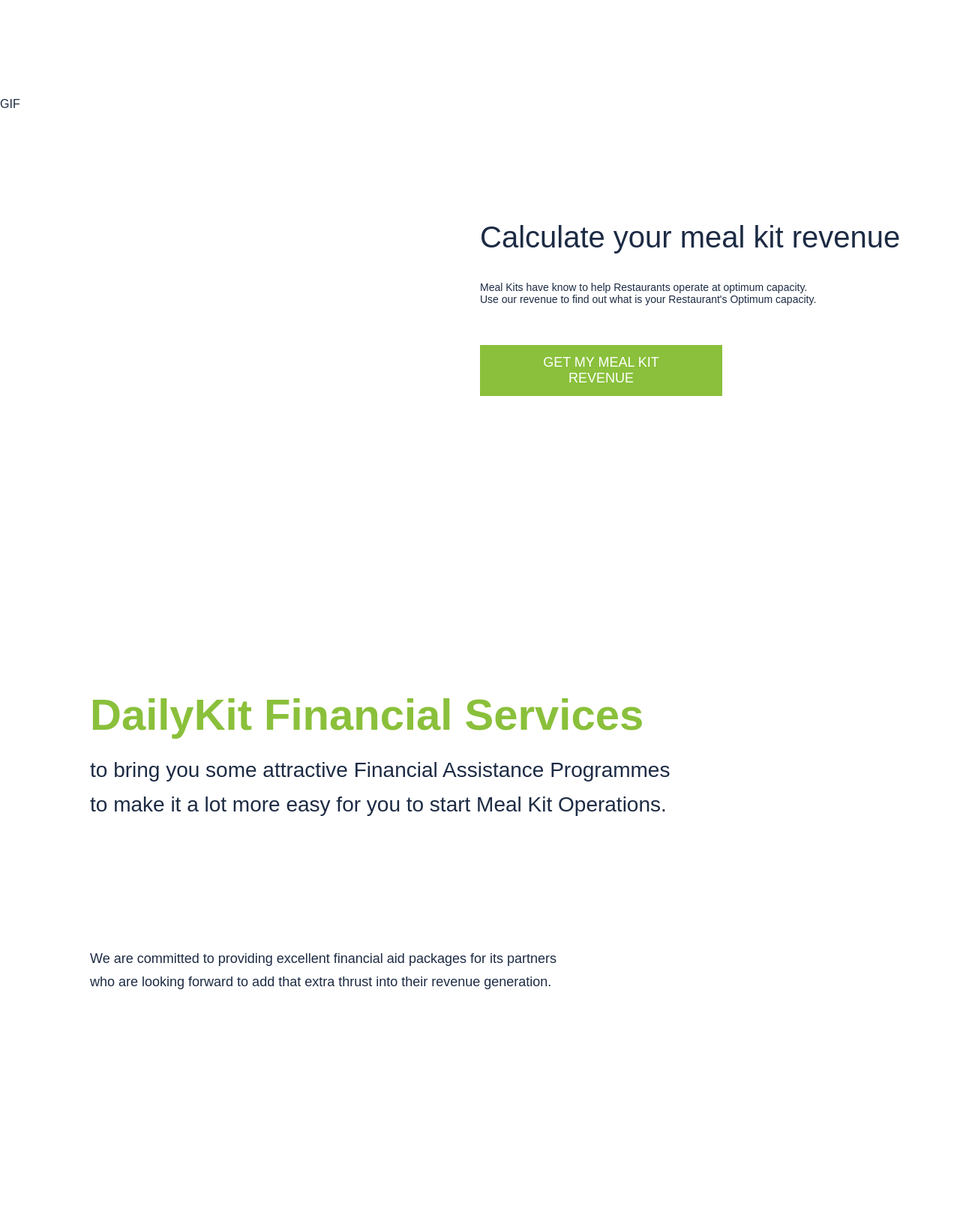
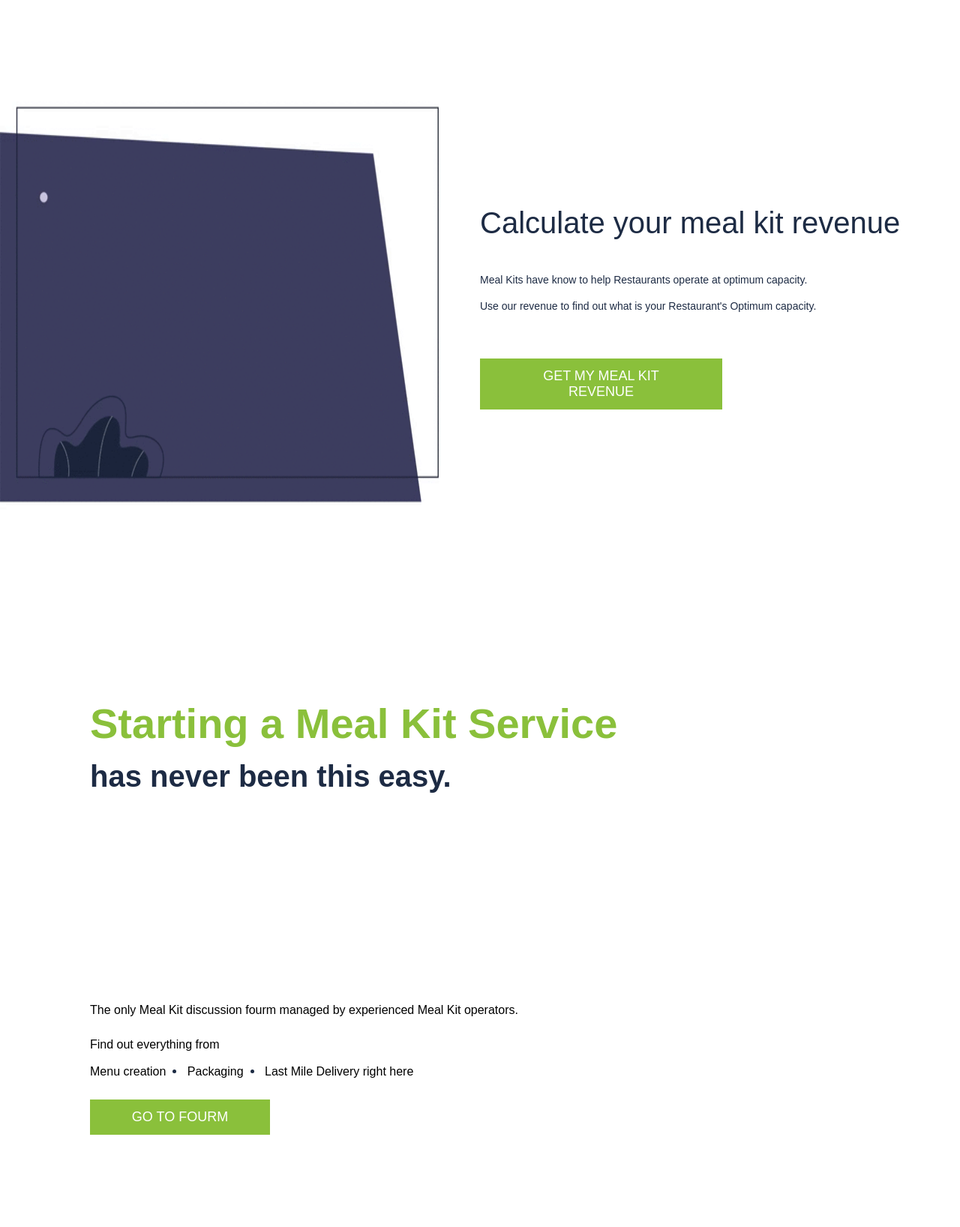
Before and after one commit to dailykit/official-website, a plain HTML site: page index.html in a window 1280 px wide. Shown: the part 820-2456 px from the top of the page at 75% size. Drawn offline with Linux system fonts and the light colour scheme; a web font is replaced by a local one.

Commit message:
Added: Fold 3 asset and Fold 4

```diff
--- a/css/main.css
+++ b/css/main.css
@@ -141,9 +141,16 @@
 
 .fold-3 .left {
     flex: 1;
+    display: flex;
+}
+
+.fold-3 .left img {
+    width: 100%;
+    height: auto;
 }
 
 .fold-3 .right {
+    padding: 50px;
     flex: 1;
     display: flex;
     flex-direction: column;
@@ -159,13 +166,70 @@
 .fold-3 .right .fold-text {
     font-size: 14px;
     font-weight: 500;
-    line-height: 1.2;
+    line-height: 2.5;
     margin-bottom: 52px;
 }
 
 .fold-3 .btn-theme {
     max-width: 323px;
 }
+
+/* Fold 4 */
+.fold-4 {
+
+}
+
+.fold-4 .fold-title {
+    padding: 120px;
+    font-weight: bold;
+    color: #8ac03b;
+    font-size: 56px;
+    line-height: 70px;
+}
+
+.fold-4 .fold-title > div {
+    font-size: 40px;
+    color:  #1d2b44;
+}
+
+.fold-4 .left {
+    display: flex;
+    flex-direction: column;
+    justify-content: center;
+    padding: 120px;
+    padding-right: 56px;
+}
+
+.fold-4 .left .fold-text {
+    margin-top: 28px;
+}
+
+.fold-4 .left .fold-pills {
+    margin-top: 18px;
+    margin-bottom: 28px;
+}
+
+.fold-4 .left .fold-pills span {
+    margin-right: 24px;
+    position: relative;
+}
+
+.fold-4 .left .fold-pills span:not(:last-child)::after {
+    content: '';
+    width: 5px;
+    height: 5px;
+    background: #1d2b44;
+    position: absolute;
+    right: -14px;
+    top: 50%;
+    transform: translateY(-40%);
+    border-radius: 100%;
+}
+
+.fold-4 button {
+    width: 240px;
+}
+
 
 /* Fold 5 */
 .fold-5 {
@@ -252,6 +316,7 @@
     position: relative;
     cursor: pointer;
     transition: 0.5s ease;
+    overflow: hidden;
 }
 
 .fold-7 .tile img {
@@ -266,6 +331,27 @@
     bottom: 0;
     left: 0;
     right: 0;
+    text-align: center;
+}
+
+.fold-7 .tile .overlay .title {
+    display: flex;
+    justify-content: center;
+    align-items: center;
+    height: 100%;
+    color: #fff;
+    font-size: 40px;
+    transition: .5s ease;
+}
+
+.fold-7 .tile .overlay .text {
+    color: #fff;
+    margin-bottom: 20px;
+}
+
+.fold-7 .tile .overlay button, .fold-7 .tile .overlay .text {
+    opacity: 0;
+    transition: .5s ease;
 }
 
 .fold-7 .tile:nth-child(1) .overlay {
@@ -282,6 +368,14 @@
 
 .fold-7 .tile:hover {
     flex: 3;
+}
+
+.fold-7 .tile:hover .overlay .title{
+    height: 40%;
+}
+
+.fold-7 .tile:hover .overlay button, .fold-7 .tile:hover .overlay .text{
+    opacity: 1;
 }
 
 /* Fold 8 */
--- a/index.html
+++ b/index.html
@@ -41,19 +41,46 @@
     </section>
     <section class="fold-3">
         <div class="left">
-            GIF
+            <img src="img/fold3.gif" />
         </div>
         <div class="right">
             <div class="fold-title">
                 Calculate your meal kit revenue
             </div>
             <div class="fold-text">
-                <p>Meal Kits have know to help Restaurants operate at optimum capacity.</p>
-                <p>Use our revenue to find out what is your Restaurant's Optimum capacity.</p>
+                <p>Meal Kits have know to help Restaurants operate at optimum capacity.<br />
+                Use our revenue to find out what is your Restaurant's Optimum capacity.</p>
             </div>
             <button class="btn-theme">
                 Get My Meal Kit Revenue
             </button>
+        </div>
+    </section>
+    <section class="fold-4">
+        <div class="fold-title">
+            Starting a Meal Kit Service
+            <div>
+                has never been this easy.
+            </div>
+        </div>
+        <div class="left">
+            <div class="fold-text">
+                The only Meal Kit discussion fourm managed by experienced Meal Kit operators.
+            </div>
+            <div class="fold-text">
+                Find out everything from
+            </div>
+            <div class="fold-pills">
+                <span>Menu creation</span>
+                <span>Packaging</span>
+                <span>Last Mile Delivery right here</span>
+            </div>
+            <button class="btn-theme">
+                Go to fourm
+            </button>
+        </div>
+        <div class="right">
+
         </div>
     </section>
     <section class="fold-5">
@@ -98,19 +125,43 @@
         <div class="tile">
             <img src="img/tile-1.jpg" alt="Groceries"/>
             <div class="overlay">
-
+                <div class="title">
+                    Groceries
+                </div>
+                <div class="text">
+                    Lorem ipsum dolor, sit amet consectetur adipisicing elit. Odit aspernatur consequatur corrupti similique laboriosam labore, temporibus fuga iusto suscipit recusandae, dignissimos, eius voluptate ipsa in totam. Deserunt obcaecati voluptate cupiditate.
+                </div>
+                <button class="btn-theme">
+                    Learn more
+                </button>
             </div>
         </div>
         <div class="tile">
             <img src="img/tile-2.jpg" alt="Restaurants"/>
             <div class="overlay">
-
+                <div class="title">
+                    Restaurants
+                </div>
+                <div class="text">
+                    Lorem ipsum dolor, sit amet consectetur adipisicing elit. Odit aspernatur consequatur corrupti similique laboriosam labore, temporibus fuga iusto suscipit recusandae, dignissimos, eius voluptate ipsa in totam. Deserunt obcaecati voluptate cupiditate.
+                </div>
+                <button class="btn-theme">
+                    Learn more
+                </button>
             </div>
         </div>
         <div class="tile">
             <img src="img/tile-3.jpg" alt="Startups"/>
             <div class="overlay">
-
+                <div class="title">
+                    StartUps
+                </div>
+                <div class="text">
+                    Lorem ipsum dolor, sit amet consectetur adipisicing elit. Odit aspernatur consequatur corrupti similique laboriosam labore, temporibus fuga iusto suscipit recusandae, dignissimos, eius voluptate ipsa in totam. Deserunt obcaecati voluptate cupiditate.
+                </div>
+                <button class="btn-theme">
+                    Learn more
+                </button>
             </div>
         </div>
     </section>
```
Also changed, not shown: img/fold3.gif (added).
